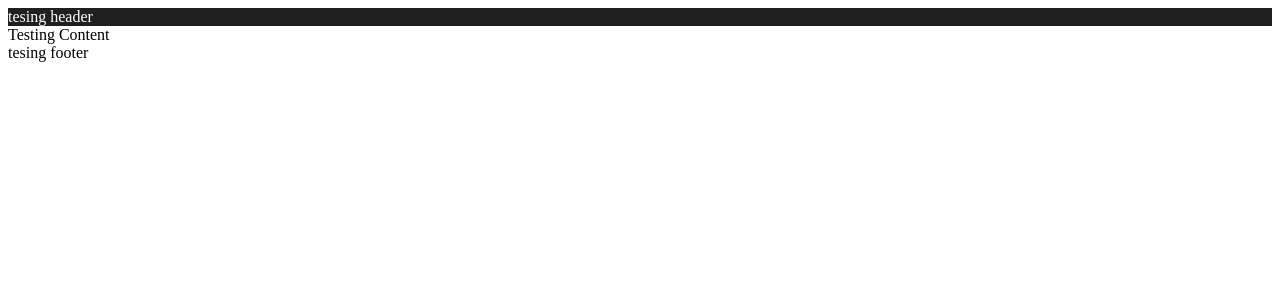
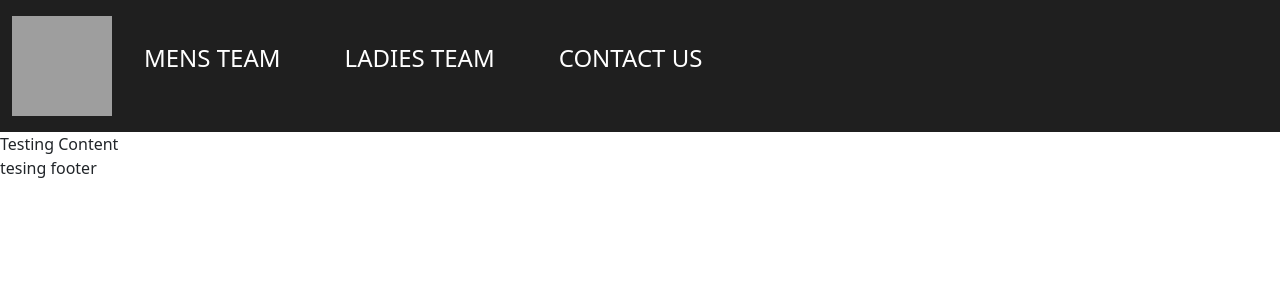
Before and after one commit to Baldpet/luddesdowne, a Django app: page / in a window 1280 px wide. Shown: the top 300 px of the page. Run offline with Django 3.2, Linux system fonts and the light colour scheme; grey boxes are pictures that could not be loaded.

Commit message:
Header first commit - bootstrap install

```diff
--- a/home/templates/home/index.html
+++ b/home/templates/home/index.html
@@ -2,10 +2,12 @@
 {% load static %}
 
 {% block meta %}
+{{ block.super }}
 <title>Luddesdowne CC</title>
 {% endblock %}
 
 {% block corecss %}
+{{ block.super }}
 <link rel="stylesheet" href="{% static 'home/css/home.css' %}">
 {% endblock %}
 
--- /dev/null
+++ b/static/css/base.css
@@ -0,0 +1,55 @@
+nav{
+    display: flex;
+    flex-direction: row;
+    justify-content: center;
+}
+
+.nav-items{
+    display: flex;
+    flex-direction: column;
+    justify-content: space-between;
+    padding: 0;
+}
+
+.nav-items li{
+    list-style: none;
+    margin: 0 1rem;
+    text-align: center;
+}
+
+.nav-items a{
+    color: white;
+    text-transform: uppercase;
+    text-decoration: none;
+    font-size: 1.5rem;
+    display: flex;
+}
+
+@media (min-width: 576px) {
+
+}
+@media (min-width: 768px) {
+    .nav-items{
+        flex-direction: row;
+    }
+    .nav-items li{
+        margin: 0;
+    }
+    .nav-items a{
+        padding: 2rem;
+        color: white;
+        text-transform: uppercase;
+        text-decoration: none;
+        font-size: 1.5rem;
+        display: flex;
+    }
+}
+@media (min-width: 992px) {
+
+}
+@media (min-width: 1200px) {
+
+}
+@media (min-width: 1400px) {
+
+}
--- a/templates/base.html
+++ b/templates/base.html
@@ -9,9 +9,16 @@
     <meta name="viewport" content="width=device-width, initial-scale=1.0">
     {% endblock %}
     {% block title %}{% endblock %}
-    {% block corecss %}{% endblock %}
+    {% block corecss %}
+        <!-- Bootstrap CSS -->
+        <link href="https://cdn.jsdelivr.net/npm/bootstrap@5.1.3/dist/css/bootstrap.min.css" rel="stylesheet" integrity="sha384-1BmE4kWBq78iYhFldvKuhfTAU6auU8tT94WrHftjDbrCEXSU1oBoqyl2QvZ6jIW3" crossorigin="anonymous">
+        <link rel="stylesheet" href="{% static 'css/base.css' %}">
+    {% endblock %}
     {% block additionalcss %}{% endblock %}
-    {% block corejs %}{% endblock %}
+    {% block corejs %}
+        <!-- Bootstrap JavaScript Bundle with Popper -->
+        <script src="https://cdn.jsdelivr.net/npm/bootstrap@5.1.3/dist/js/bootstrap.bundle.min.js" integrity="sha384-ka7Sk0Gln4gmtz2MlQnikT1wXgYsOg+OMhuP+IlRH9sENBO0LRn5q+8nbTov4+1p" crossorigin="anonymous"></script>
+    {% endblock %}
     {% block additionaljs %}{% endblock %}
 
 </head>
@@ -19,8 +26,10 @@
     <header>
         {% include 'includes/nav.html' %}
     </header>
-    {% block content %}
-    {% endblock %}
+
+
+    {% block content %}{% endblock %}
+
     <footer>
         {% include 'includes/footer.html' %}
     </footer>
--- a/templates/includes/nav.html
+++ b/templates/includes/nav.html
@@ -1,3 +1,23 @@
-<div>
-    tesing header
+<div class="container-fluid">
+    <nav class="navbar navbar-expand-md">
+        <a href="#" >
+            <img src="https://picsum.photos/100/100" alt="">
+        </a>
+        <button class="navbar-toggler" type="button" data-bs-toggle="collapse" data-bs-target="#navCollapse" aria-controls="navbarNavAltMarkup" aria-expanded="false" aria-label="Toggle navigation">
+            <span class="navbar-toggler-icon"></span>
+        </button>
+        <div class="collapse navbar-collapse" id="navCollapse">
+            <ul class="nav-items">
+                <li>
+                    <a href="#">Mens Team</a>
+                </li>
+                <li>
+                    <a href="#">Ladies Team</a>
+                </li>
+                <li>
+                    <a href="#">Contact Us</a>
+                </li>
+            </ul>
+        </div>
+    </nav>
 </div>
```
